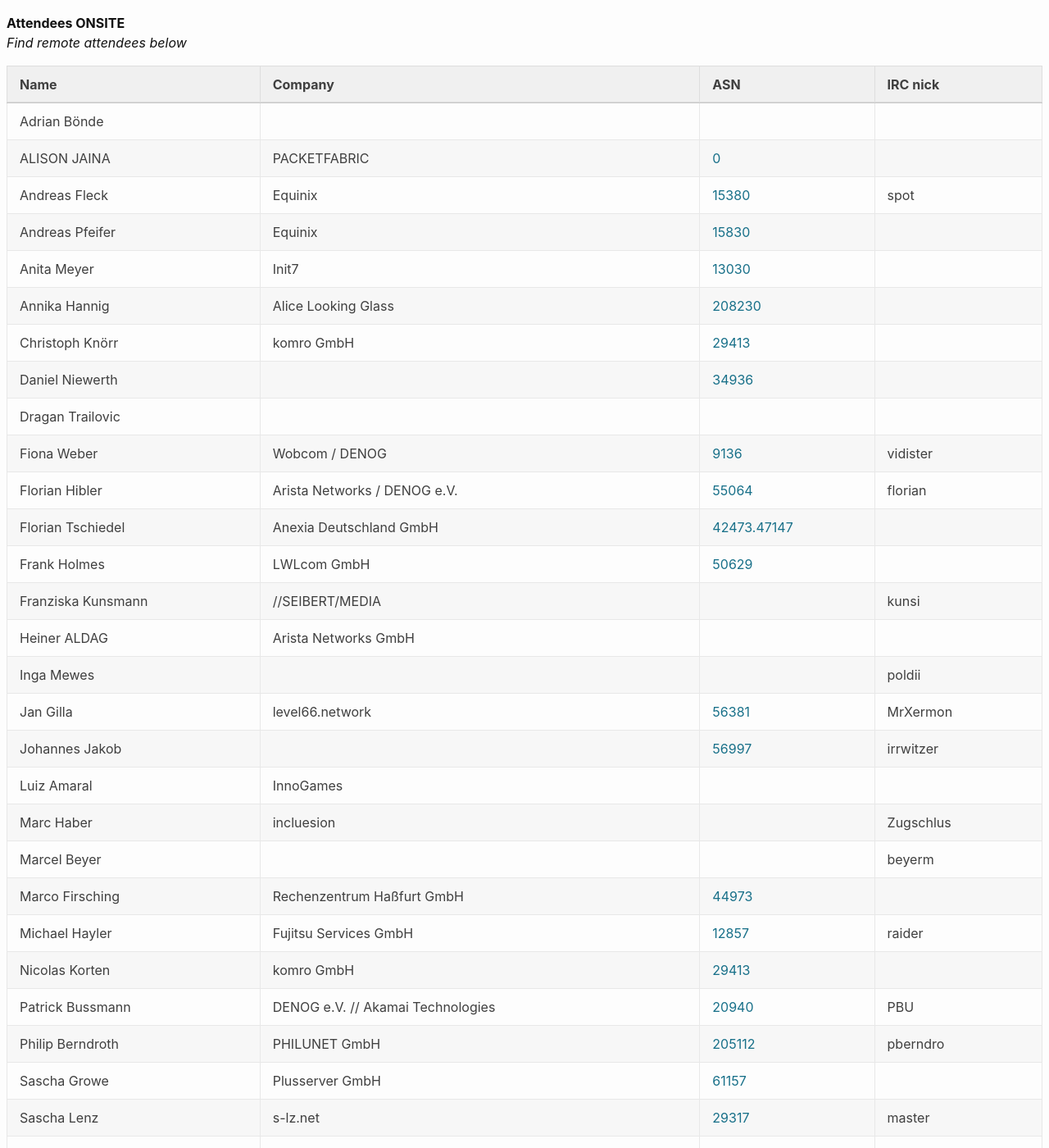
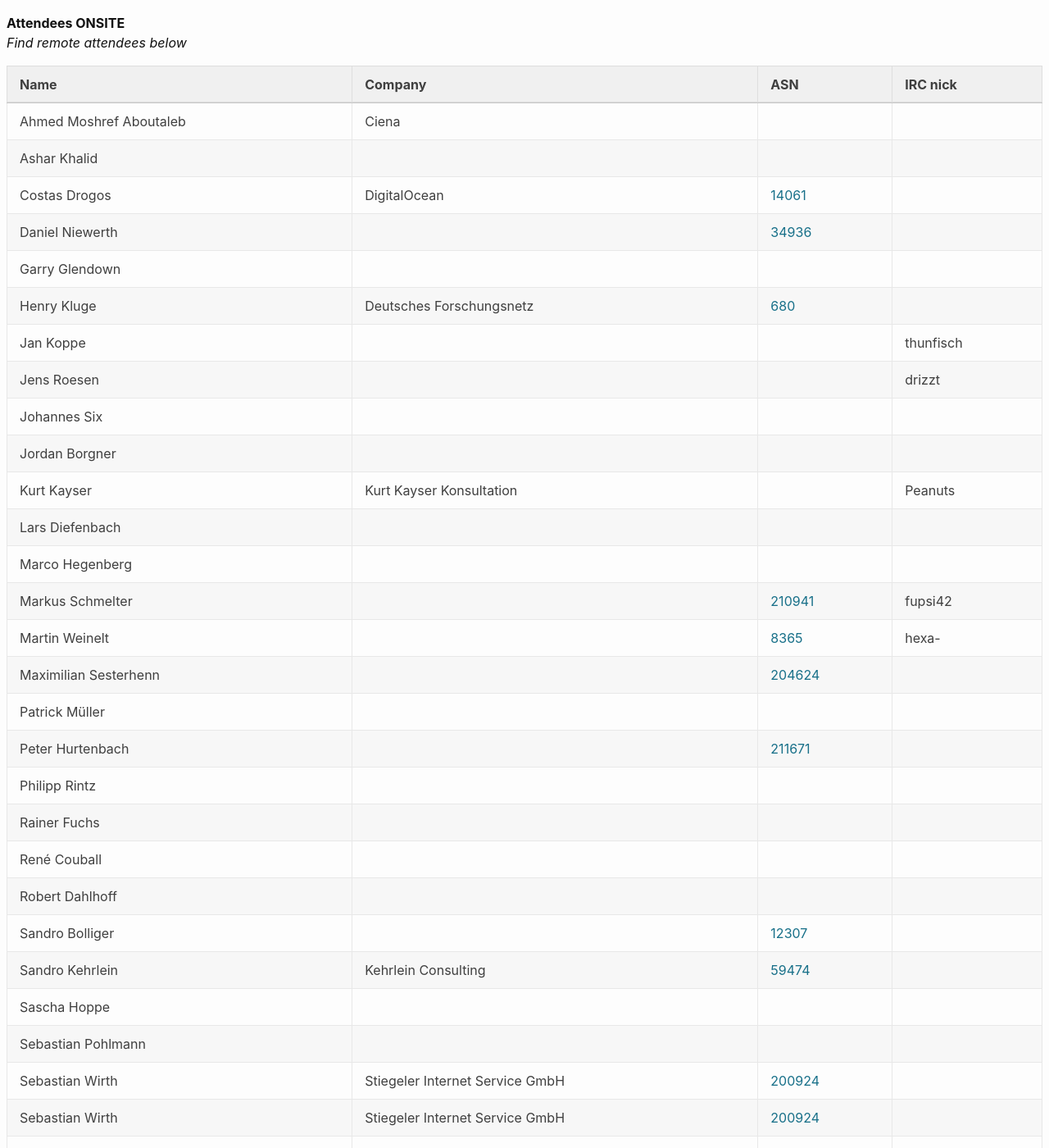
Before and after one commit to denog/pretix-attendeelist, a Jekyll site: the page built from denog14/index.md, in a window 1280 px wide and 1400 px high. Shown: the whole window at 82% size. Built offline with Jekyll 4.4.1, drawn with Linux system fonts in a browser that asks for light colours; some of the changed text lies outside the part shown.

Commit message:
Latest data: Tue Aug 16 23:03:17 UTC 2022

```diff
--- a/_data/attendees_denog14_onsite.json
+++ b/_data/attendees_denog14_onsite.json
@@ -1,45 +1,21 @@
 [
   {
-    "name": "Adrian Bönde",
+    "name": "Ahmed Moshref Aboutaleb",
+    "company": "Ciena",
+    "irc": null,
+    "asn": null
+  },
+  {
+    "name": "Ashar Khalid",
     "company": null,
     "irc": null,
     "asn": null
   },
   {
-    "name": "ALISON JAINA",
-    "company": "PACKETFABRIC",
+    "name": "Costas Drogos",
+    "company": "DigitalOcean",
     "irc": null,
-    "asn": "0"
-  },
-  {
-    "name": "Andreas Fleck",
-    "company": "Equinix",
-    "irc": "spot",
-    "asn": "15380"
-  },
-  {
-    "name": "Andreas Pfeifer",
-    "company": "Equinix",
-    "irc": null,
-    "asn": "15830"
-  },
-  {
-    "name": "Anita Meyer",
-    "company": "Init7",
-    "irc": null,
-    "asn": "13030"
-  },
-  {
-    "name": "Annika Hannig",
-    "company": "Alice Looking Glass",
-    "irc": null,
-    "asn": "208230"
-  },
-  {
-    "name": "Christoph Knörr",
-    "company": "komro GmbH",
-    "irc": null,
-    "asn": "29413"
+    "asn": "14061"
   },
   {
     "name": "Daniel Niewerth",
@@ -48,177 +24,153 @@
     "asn": "34936"
   },
   {
-    "name": "Dragan Trailovic",
+    "name": "Garry Glendown",
     "company": null,
     "irc": null,
     "asn": null
   },
   {
-    "name": "Fiona Weber",
-    "company": "Wobcom / DENOG",
-    "irc": "vidister",
-    "asn": "9136"
+    "name": "Henry Kluge",
+    "company": "Deutsches Forschungsnetz",
+    "irc": null,
+    "asn": "680"
   },
   {
-    "name": "Florian Hibler",
-    "company": "Arista Networks / DENOG e.V.",
-    "irc": "florian",
-    "asn": "55064"
-  },
-  {
-    "name": "Florian Tschiedel",
-    "company": "Anexia Deutschland GmbH",
-    "irc": null,
-    "asn": "42473.47147"
-  },
-  {
-    "name": "Frank Holmes",
-    "company": "LWLcom GmbH",
-    "irc": null,
-    "asn": "50629"
-  },
-  {
-    "name": "Franziska Kunsmann",
-    "company": "//SEIBERT/MEDIA",
-    "irc": "kunsi",
+    "name": "Jan Koppe",
+    "company": null,
+    "irc": "thunfisch",
     "asn": null
   },
   {
-    "name": "Heiner ALDAG",
-    "company": "Arista Networks GmbH",
+    "name": "Jens Roesen",
+    "company": null,
+    "irc": "drizzt",
+    "asn": null
+  },
+  {
+    "name": "Johannes Six",
+    "company": null,
     "irc": null,
     "asn": null
   },
   {
-    "name": "Inga Mewes",
+    "name": "Jordan Borgner",
     "company": null,
-    "irc": "poldii",
-    "asn": null
-  },
-  {
-    "name": "Jan Gilla",
-    "company": "level66.network",
-    "irc": "MrXermon",
-    "asn": "56381"
-  },
-  {
-    "name": "Johannes Jakob",
-    "company": null,
-    "irc": "irrwitzer",
-    "asn": "56997"
-  },
-  {
-    "name": "Luiz Amaral",
-    "company": "InnoGames",
     "irc": null,
     "asn": null
   },
   {
-    "name": "Marcel Beyer",
-    "company": null,
-    "irc": "beyerm",
+    "name": "Kurt Kayser",
+    "company": "Kurt Kayser Konsultation",
+    "irc": "Peanuts",
     "asn": null
   },
   {
-    "name": "Marc Haber",
-    "company": "incluesion",
-    "irc": "Zugschlus",
+    "name": "Lars Diefenbach",
+    "company": null,
+    "irc": null,
     "asn": null
   },
   {
-    "name": "Marco Firsching",
-    "company": "Rechenzentrum Haßfurt GmbH",
+    "name": "Marco Hegenberg",
+    "company": null,
     "irc": null,
-    "asn": "44973"
-  },
-  {
-    "name": "Michael Hayler",
-    "company": "Fujitsu Services GmbH",
-    "irc": "raider",
-    "asn": "12857"
-  },
-  {
-    "name": "Nicolas Korten",
-    "company": "komro GmbH",
-    "irc": null,
-    "asn": "29413"
-  },
-  {
-    "name": "Patrick Bussmann",
-    "company": "DENOG e.V. // Akamai Technologies",
-    "irc": "PBU",
-    "asn": "20940"
-  },
-  {
-    "name": "Philip Berndroth",
-    "company": "PHILUNET GmbH",
-    "irc": "pberndro",
-    "asn": "205112"
-  },
-  {
-    "name": "Sascha Growe",
-    "company": "Plusserver GmbH",
-    "irc": null,
-    "asn": "61157"
-  },
-  {
-    "name": "Sascha Lenz",
-    "company": "s-lz.net",
-    "irc": "master",
-    "asn": "29317"
-  },
-  {
-    "name": "Sebastian Becker",
-    "company": "Deutsche Telekom AG / DENOG",
-    "irc": "_sb_",
-    "asn": "3320"
-  },
-  {
-    "name": "Sebastian Kulich",
-    "company": "FU Berlin / ENDA",
-    "irc": "skblnx",
     "asn": null
   },
   {
-    "name": "Sebastian Spies",
-    "company": "nextPacket",
-    "irc": null,
-    "asn": "15701"
+    "name": "Markus Schmelter",
+    "company": null,
+    "irc": "fupsi42",
+    "asn": "210941"
   },
   {
-    "name": "Simon Frerichs",
-    "company": "LWLcom GmbH",
-    "irc": "morpheus",
-    "asn": "50629"
+    "name": "Martin Weinelt",
+    "company": null,
+    "irc": "hexa-",
+    "asn": "8365"
   },
   {
-    "name": "Stefan Klören",
-    "company": "Kühne & Nagel AG",
+    "name": "Maximilian Sesterhenn",
+    "company": null,
     "irc": null,
-    "asn": "211656"
+    "asn": "204624"
   },
   {
-    "name": "Thomas Jessen",
-    "company": "EXA Infrastructure",
-    "irc": "Toshima",
+    "name": "Patrick Müller",
+    "company": null,
+    "irc": null,
     "asn": null
   },
   {
-    "name": "Thomas King",
-    "company": "DE-CIX",
-    "irc": "t-k-s",
-    "asn": "6695"
+    "name": "Peter Hurtenbach",
+    "company": null,
+    "irc": null,
+    "asn": "211671"
   },
   {
-    "name": "Tim Kleefass",
-    "company": "OneFiber Interconnect Germany GmbH",
-    "irc": "TimKleefass",
+    "name": "Philipp Rintz",
+    "company": null,
+    "irc": null,
     "asn": null
   },
   {
-    "name": "Tobias Gruber",
-    "company": "LWLcom",
-    "irc": "toebs",
-    "asn": "50629"
+    "name": "Rainer Fuchs",
+    "company": null,
+    "irc": null,
+    "asn": null
+  },
+  {
+    "name": "René Couball",
+    "company": null,
+    "irc": null,
+    "asn": null
+  },
+  {
+    "name": "Robert Dahlhoff",
+    "company": null,
+    "irc": null,
+    "asn": null
+  },
+  {
+    "name": "Sandro Bolliger",
+    "company": null,
+    "irc": null,
+    "asn": "12307"
+  },
+  {
+    "name": "Sandro Kehrlein",
+    "company": "Kehrlein Consulting",
+    "irc": null,
+    "asn": "59474"
+  },
+  {
+    "name": "Sascha Hoppe",
+    "company": null,
+    "irc": null,
+    "asn": null
+  },
+  {
+    "name": "Sebastian Pohlmann",
+    "company": null,
+    "irc": null,
+    "asn": null
+  },
+  {
+    "name": "Sebastian Wirth",
+    "company": "Stiegeler Internet Service GmbH",
+    "irc": null,
+    "asn": "200924"
+  },
+  {
+    "name": "Sebastian Wirth",
+    "company": "Stiegeler Internet Service GmbH",
+    "irc": null,
+    "asn": "200924"
+  },
+  {
+    "name": "Timo Stamm",
+    "company": null,
+    "irc": null,
+    "asn": null
   }
 ]
```
